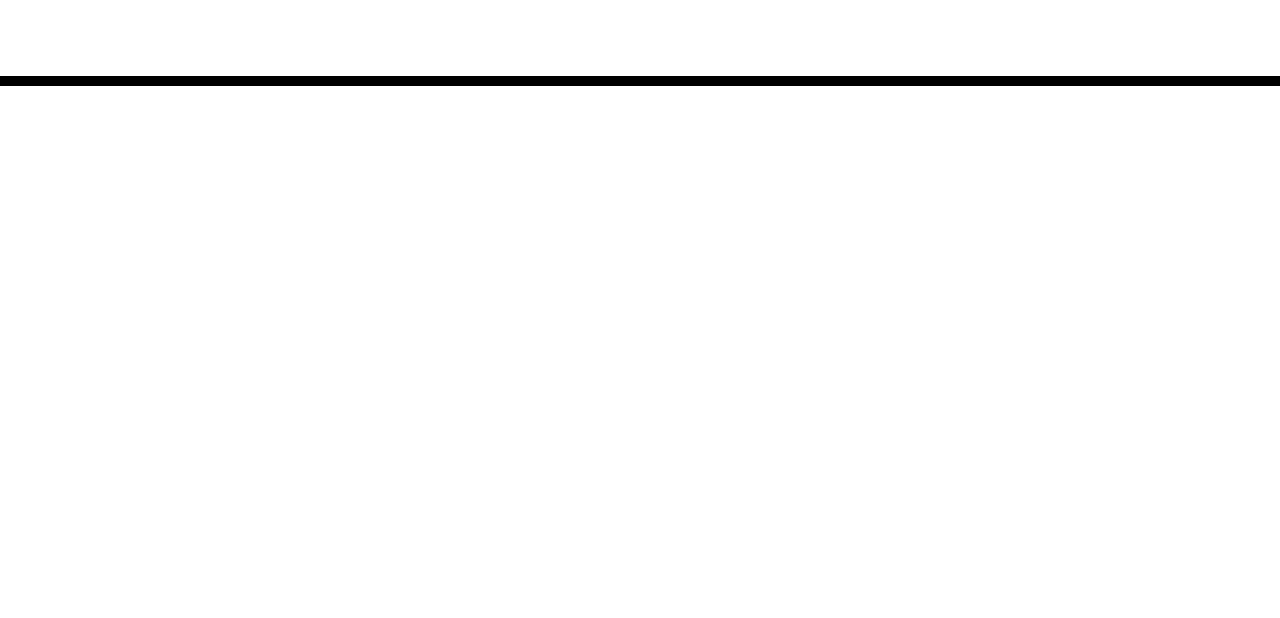
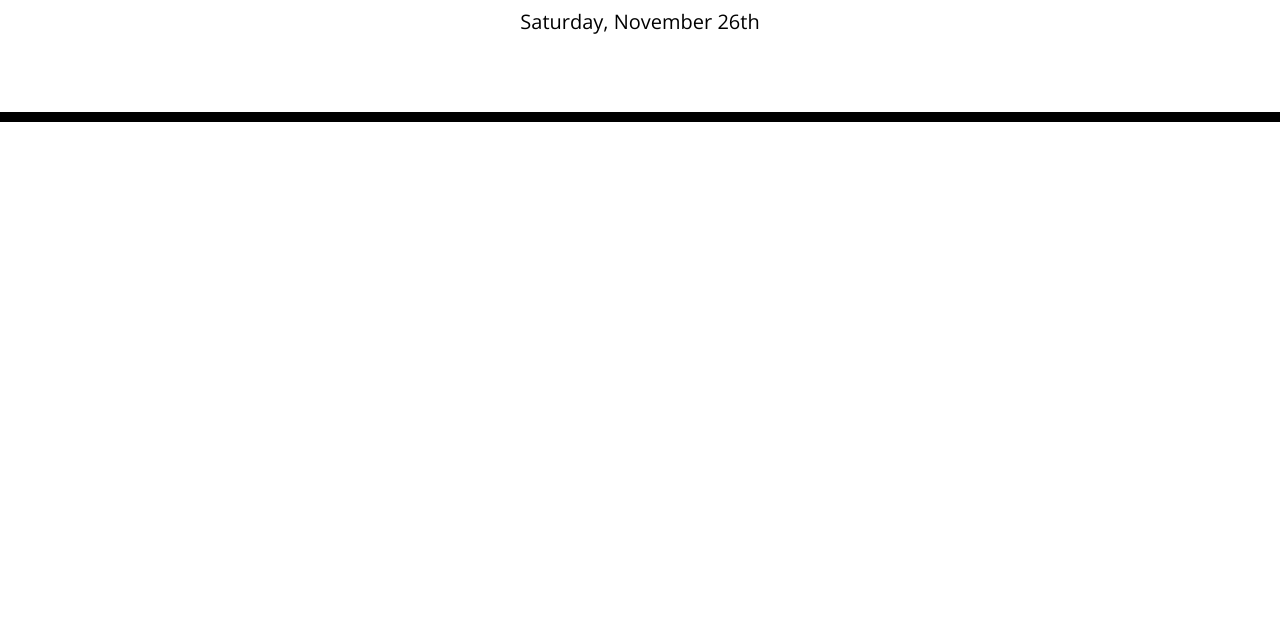
Before and after one commit to dlockett133/my-work-day-scheduler, a plain HTML site: page index.html in a window 1280 px wide. Shown: the part 182-800 px from the top of the page. Drawn offline with nearby package versions, Linux system fonts and the light colour scheme; files that its build step writes are made by us from their sources.

Commit message:
Insert today's date in 'currentDay' ID element, using 'moment'

```diff
--- a/Assets/js/script.js
+++ b/Assets/js/script.js
@@ -0,0 +1,7 @@
+var today = moment(); // Returns the date/time for the present day
+
+// Selects 'currentDay' ID Element
+var currentDayEl = $("#currentDay");
+
+// Inserts today's date in currentDayEl element in (Monday, January 1st) format
+currentDayEl.text(`${today.format("dddd, MMMM Do")}`);
--- a/index.html
+++ b/index.html
@@ -4,7 +4,7 @@
     <meta charset="UTF-8" />
     <meta name="viewport" content="width=device-width, initial-scale=1.0" />
     <meta http-equiv="X-UA-Compatible" content="ie=edge" />
-    <link rel="stylesheet" href="./Assets/css/reset.css" />
+    <!-- <link rel="stylesheet" href="./Assets/css/reset.css" /> -->
     <link
       rel="stylesheet"
       href="https://stackpath.bootstrapcdn.com/bootstrap/4.3.1/css/bootstrap.min.css"
@@ -19,7 +19,7 @@
       href="https://fonts.googleapis.com/css?family=Open+Sans&display=swap"
       rel="stylesheet"
     />
-    <link rel="stylesheet" href="style.css" />
+    <link rel="stylesheet" href="./Assets/css/style.css" />
     <title>Work Day Scheduler</title>
   </head>
 
@@ -35,5 +35,6 @@
 
     <script src="https://cdnjs.cloudflare.com/ajax/libs/jquery/3.2.1/jquery.min.js"></script>
     <script src="https://cdnjs.cloudflare.com/ajax/libs/moment.js/2.24.0/moment.min.js"></script>
+    <script src="./Assets/js/script.js"></script>
   </body>
 </html>
```
